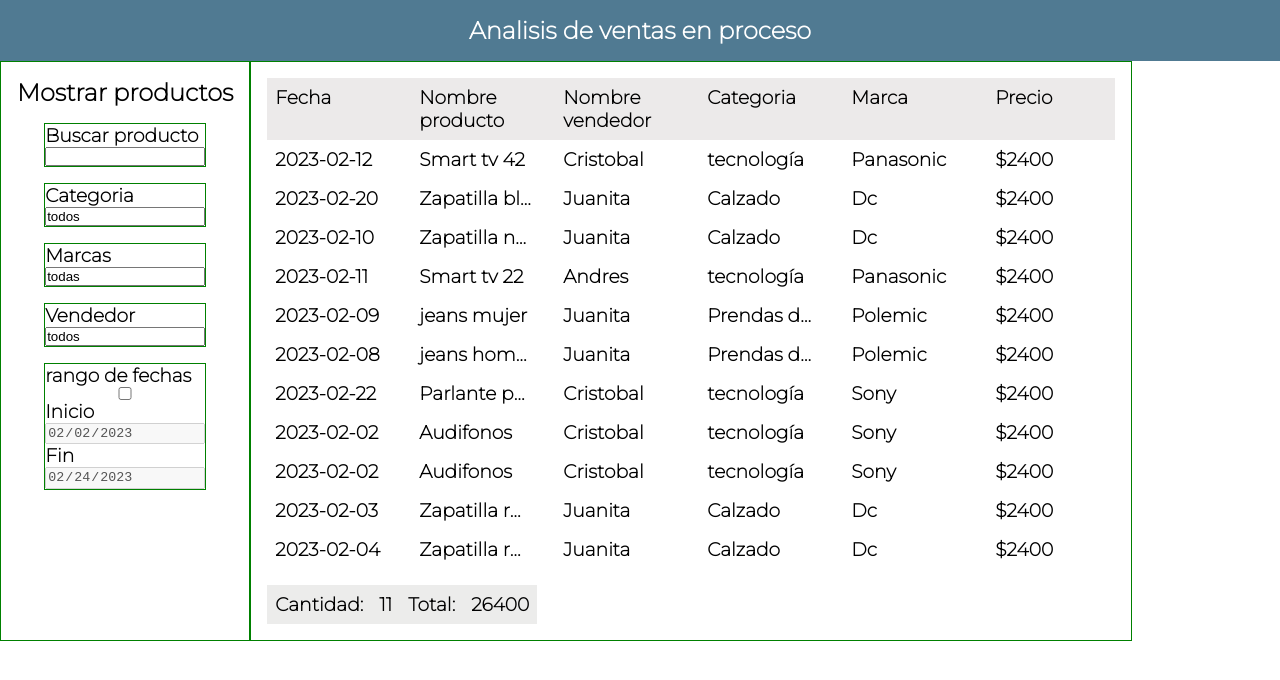
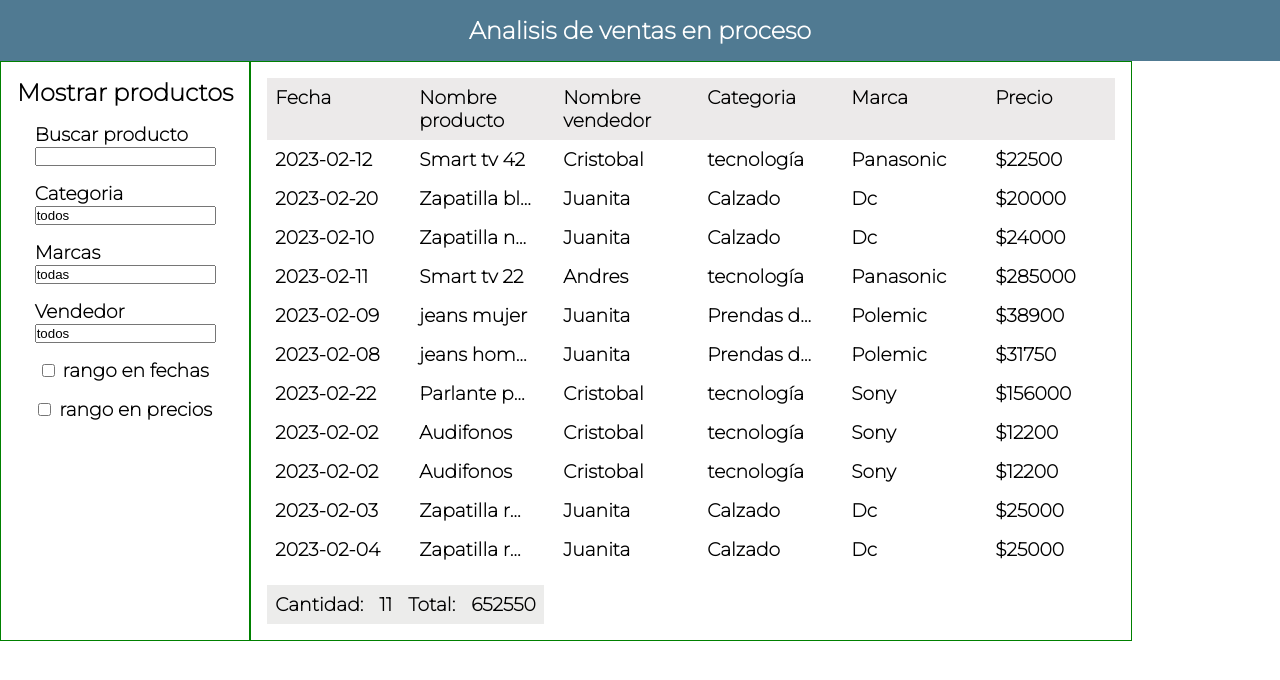
Before and after one commit to crsbl/SalesAnalysis, a React (Create React App) app: page / in a window 1280 px wide. Shown: the top 680 px of the page. Built offline with nearby package versions, Linux system fonts and the light colour scheme.

Commit message:
filter price

```diff
--- a/src/components/showProducts.js
+++ b/src/components/showProducts.js
@@ -49,17 +49,56 @@ const ShowProducts = ({ hookStateShowProducts }) => {
   useEffect(() => {
     dispatch({
       type: typeState.CHANGE_INPUT_START_DATE,
-      payload: functionShowProducts.filterShowProducts(selector).sort((a, b) => {
-        if (new Date(a.dateSales).getTime() > new Date(b.dateSales).getTime()) {
+      payload: functionShowProducts
+        .filterShowProducts(selector)
+        .sort((a, b) => {
+          if (
+            new Date(a.dateSales).getTime() > new Date(b.dateSales).getTime()
+          ) {
             return 1;
           }
-        if (new Date(a.dateSales).getTime() < new Date(b.dateSales).getTime()) {
+          if (
+            new Date(a.dateSales).getTime() < new Date(b.dateSales).getTime()
+          ) {
             return -1;
           }
           return 0;
         })[0].dateSales,
     });
+  }, []);
 
+  useEffect(() => {
+    dispatch({
+      type: typeState.CHANGE_INPUT_START_PRICE,
+      payload: functionShowProducts
+        .filterShowProducts(selector)
+        .sort((a, b) => {
+          if (parseInt(a.itemPrice) > parseInt(b.itemPrice)) {
+            return 1;
+          }
+          if (parseInt(a.itemPrice) < parseInt(b.itemPrice)) {
+            return -1;
+          }
+          return 0;
+        })[0].itemPrice,
+    });
+  }, []);
+
+  useEffect(() => {
+    dispatch({
+      type: typeState.CHANGE_INPUT_FINISH_PRICE,
+      payload: functionShowProducts
+        .filterShowProducts(selector)
+        .sort((a, b) => {
+          if (parseInt(a.itemPrice) < parseInt(b.itemPrice)) {
+            return 1;
+          }
+          if (parseInt(a.itemPrice) > parseInt(b.itemPrice)) {
+            return -1;
+          }
+          return 0;
+        })[0].itemPrice,
+    });
   }, []);
 
   return (
@@ -211,7 +250,6 @@ const ShowProducts = ({ hookStateShowProducts }) => {
 
       <div>
         <div>
-          <h3> rango de fechas</h3>
         <input
             defaultChecked={selector.date.state}
             onChange={() => {
@@ -229,7 +267,13 @@ const ShowProducts = ({ hookStateShowProducts }) => {
             }}
             type="checkbox"
           ></input>
+          <h3> rango en fechas</h3>
         </div>
+        <div
+          style={
+            selector.date.state ? { display: "flex" } : { display: "none" }
+          }
+        >
           <div>
             <h3>Inicio</h3>
             <input
@@ -252,7 +296,6 @@ const ShowProducts = ({ hookStateShowProducts }) => {
               data-date-format="DD MMMM YYYY"
             ></input>
           </div>
-
           <div>
             <h3>Fin</h3>
             <input
@@ -262,7 +305,7 @@ const ShowProducts = ({ hookStateShowProducts }) => {
                   new Date(selector.date.startDate).getTime() >
                   new Date(e.currentTarget.value).getTime()
                 ) {
-                alert("Fecha fin no puede ser menor a fecha inicio-------");
+                  alert("Fecha fin no puede ser menor a fecha inicio");
                 } else {
                   dispatch({
                     type: typeState.CHANGE_INPUT_FINISH_DATE,
@@ -277,6 +320,69 @@ const ShowProducts = ({ hookStateShowProducts }) => {
           </div>
         </div>
       </div>
+
+      <div>
+        <div>
+        <input
+            defaultChecked={selector.price.state}
+            onChange={() => {
+              if (selector.price.state === true) {
+                dispatch({
+                  type: typeState.CHANGE_INPUT_CHECKBOX_PRICE,
+                  payload: false,
+                });
+              } else {
+                dispatch({
+                  type: typeState.CHANGE_INPUT_CHECKBOX_PRICE,
+                  payload: true,
+                });
+              }
+            }}
+            type="checkbox"
+          ></input>
+          <h3> rango en precios</h3>
+        </div>
+<div style={selector.price.state ? {display:"flex"} : {display:"none"}}>
+        <div>
+          <h3>Inicio</h3>
+          <input
+            value={selector.price.startPrice}
+            onChange={(e) => {
+              console.log(e.currentTarget.value.length);
+
+              if (
+                parseInt(selector.price.finishPrice) <
+                parseInt(e.currentTarget.value)
+              ) {
+                alert("Precio de inicio no puede ser mayor a precio fin");
+              } else {
+                dispatch({
+                  type: typeState.CHANGE_INPUT_START_PRICE,
+                  payload: e.currentTarget.value,
+                });
+              }
+            }}
+            disabled={selector.price.state ? false : true}
+            type="number"
+          ></input>
+        </div>
+        <div>
+          <h3>Fin</h3>
+          <input
+            value={selector.price.finishPrice}
+            onChange={(e) => {
+              dispatch({
+                type: typeState.CHANGE_INPUT_FINISH_PRICE,
+                payload: e.currentTarget.value,
+              });
+            }}
+            disabled={selector.price.state ? false : true}
+            type="number"
+          ></input>
+        </div>
+        </div>
+      </div>
+    </div>
   );
 };
 
--- a/src/functions/functionShowProducts.js
+++ b/src/functions/functionShowProducts.js
@@ -36,8 +36,6 @@ const functionShowProducts = {
                               ? listTypesProducts.id
                               : selector.productTypeCombobox.selection)
                           ) {
-
-
                             arrayResult00.push({
                               dateSales: listSales.date,
                               itemName: listItems.name,
@@ -59,43 +57,32 @@ const functionShowProducts = {
       });
     });
 
-    let result = [];
     let start = new Date(selector.date.startDate);
     let finish = new Date(selector.date.finishDate);
 
-    if (selector.date.state == true) {
-      result = arrayResult00
-        .filter(
-          (number) =>
-            number.itemName
-              .toLowerCase()
-              .slice(0, selector.inputSearcher.length) ==
-            selector.inputSearcher.toLowerCase()
-        )
-        .filter(
-          (list) =>
-            start.getTime() <=  new Date(list.dateSales).getTime()   &&
+    arrayResult00 = arrayResult00.filter(
+      (number) =>
+        number.itemName.toLowerCase().slice(0, selector.inputSearcher.length) ==
+        selector.inputSearcher.toLowerCase()
+    );
+
+    if (selector.date.state === true) {
+      arrayResult00 = arrayResult00.filter(
+        (list) =>
+          start.getTime() <= new Date(list.dateSales).getTime() &&
           new Date(list.dateSales).getTime() <= finish.getTime()
-
-        );
-    } else {
-      result = arrayResult00.filter(
-        (number) =>
-          number.itemName
-            .toLowerCase()
-            .slice(0, selector.inputSearcher.length) ==
-          selector.inputSearcher.toLowerCase()
       );
     }
 
-    if (start.toDateString() == finish.toDateString()) {
-      console.log("son iguales");
-    } else {
-      console.log("no iguales");
-      console.log(start, finish);
+    if (selector.price.state === true) {
+      arrayResult00 = arrayResult00.filter(
+        (list) =>
+          parseInt(selector.price.startPrice) <= parseInt(list.itemPrice) &&
+          parseInt(list.itemPrice) <= parseInt(selector.price.finishPrice)
+      );
     }
 
-    return result;
+    return arrayResult00;
   },
 };
 
--- a/src/mock.js
+++ b/src/mock.js
@@ -25,63 +25,63 @@ const mock = () => {
       idtypeProduct: 3,
       idProductBrand: 3,
       name: "Zapatilla negras",
-      price: 2400,
+      price: 24000,
     },
     {
       id: 1,
       idtypeProduct: 3,
       idProductBrand: 3,
       name: "Zapatilla rojas",
-      price: 2400,
+      price: 25000,
     },
     {
       id: 2,
       idtypeProduct: 3,
       idProductBrand: 3,
       name: "Zapatilla blancas",
-      price: 2400,
+      price: 20000,
     },
     {
       id: 3,
       idtypeProduct: 0,
       idProductBrand: 0,
       name: "Smart tv 42",
-      price: 2400,
+      price: 22500,
     },
     {
       id: 4,
       idtypeProduct: 0,
       idProductBrand: 0,
       name: "Smart tv 22",
-      price: 2400,
+      price: 285000,
     },
     {
       id: 5,
       idtypeProduct: 2,
       idProductBrand: 2,
       name: "jeans mujer",
-      price: 2400,
+      price: 38900,
     },
     {
       id: 6,
       idtypeProduct: 2,
       idProductBrand: 2,
       name: "jeans hombre",
-      price: 2400,
+      price: 31750,
     },
     {
       id: 7,
       idtypeProduct: 0,
       idProductBrand: 1,
       name: "Parlante pequeño",
-      price: 2400,
+      price: 156000,
     },
     {
       id: 8,
       idtypeProduct: 0,
       idProductBrand: 1,
       name: "Audifonos",
-      price: 2400,
+      price: 12200,
     },
   ];
 
--- a/src/state/showProducts/index.js
+++ b/src/state/showProducts/index.js
@@ -13,6 +13,11 @@ const estadoInicial = {
   date: {
     startDate: `${year}-${month}-${day}`,
     finishDate: `${year}-${month}-${day}`,
+    state: false,
+  },
+  price: {
+    startPrice: 0,
+    finishPrice: 0,
     state: false,
   },
   productTypeCombobox: {
@@ -100,6 +105,21 @@ function rootReducer(state = estadoInicial, accion) {
         ...state,
         date: { ...state.date, state: accion.payload },
       };
+      case typeState.CHANGE_INPUT_START_PRICE:
+        return {
+          ...state,
+          price: { ...state.price, startPrice: accion.payload },
+        };
+      case typeState.CHANGE_INPUT_FINISH_PRICE:
+        return {
+          ...state,
+          price: { ...state.price, finishPrice: accion.payload },
+        };
+    case typeState.CHANGE_INPUT_CHECKBOX_PRICE:
+      return {
+        ...state,
+        price: { ...state.price, state: accion.payload },
+      };
     default:
       return state;
   }
--- a/src/state/showProducts/types.js
+++ b/src/state/showProducts/types.js
@@ -9,7 +9,10 @@ const type = {
     CHANGE_INPUT_ITEM_SEARCHER:"CHANGE_INPUT_ITEM_SEARCHER",
     CHANGE_INPUT_START_DATE:"CHANGE_INPUT_START_DATE",
     CHANGE_INPUT_FINISH_DATE:"CHANGE_INPUT_FINISH_DATE",
-    CHANGE_INPUT_CHECKBOX_DATE:"CHANGE_INPUT_CHECKBOX_DATE"
+    CHANGE_INPUT_CHECKBOX_DATE:"CHANGE_INPUT_CHECKBOX_DATE",
+    CHANGE_INPUT_CHECKBOX_PRICE:"CHANGE_INPUT_CHECKBOX_PRICE",
+    CHANGE_INPUT_START_PRICE:"CHANGE_INPUT_START_PRICE",
+    CHANGE_INPUT_FINISH_PRICE:"CHANGE_INPUT_FINISH_PRICE"
 }
 
 export default type;
--- a/src/styles/showProducts/index.css
+++ b/src/styles/showProducts/index.css
@@ -15,9 +15,15 @@ main > section:nth-child(1){
   display: flex;
   flex-flow: column nowrap;
   }
-  .divContainerShowProducts00 > div  {
+
+  .divContainerShowProducts00 > div:nth-child(6) > div:nth-child(1)   {
     display: flex;
-    flex-flow: column nowrap;
-    width:10rem;
-    border:solid .1rem green;
+    flex-flow: row nowrap;
+    gap: .5rem;
     }
+
+    .divContainerShowProducts00 > div:nth-child(7) > div:nth-child(1)   {
+      display: flex;
+      flex-flow: row nowrap;
+      gap: .5rem;
+      }
```
Lines whose indentation alone changed are shown as unchanged.
